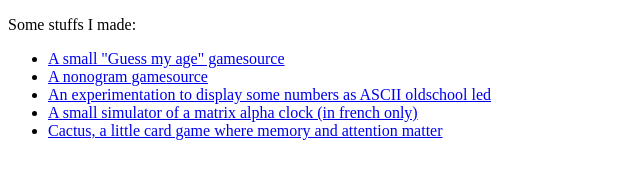
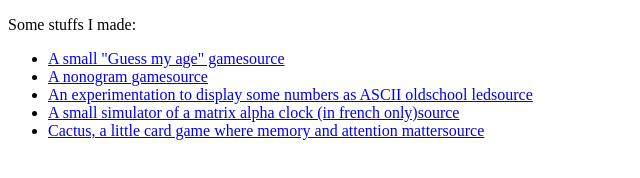
Before and after one commit to Guid75/guid75.github.io, a plain HTML site: page index.html in a window 1280 px wide. Shown: the whole page, without its empty margins (0-640 px from the left). Drawn offline with Linux system fonts and the light colour scheme.

Commit message:
add some links (again)

```diff
--- a/index.html
+++ b/index.html
@@ -10,9 +10,9 @@
 		    <ul>
 		      <li><a href="guessmyage">A small "Guess my age" game</a><a href="https://github.com/Guid75/guessmyage">source</a></li>
 		      <li><a href="picross-elm">A nonogram game</a><a href="https://github.com/Guid75/picross-elm">source</a></li>
-		      <li><a href="elm-led-numbers">An experimentation to display some numbers as ASCII oldschool led</a></li>
-		      <li><a href="matrix-alpha-clock">A small simulator of a matrix alpha clock (in french only)</a></li>
-		      <li><a href="cactus">Cactus, a little card game where memory and attention matter</a></li>
+		      <li><a href="elm-led-numbers">An experimentation to display some numbers as ASCII oldschool led</a><a href="https://github.com/Guid75/elm-led-numbers">source</a></li>
+		      <li><a href="matrix-alpha-clock">A small simulator of a matrix alpha clock (in french only)</a><a href="https://github.com/Guid75/matrix-alpha-clock">source</a></li>
+		      <li><a href="cactus">Cactus, a little card game where memory and attention matter</a><a href="https://github.com/Guid75/cactus">source</a></li>
 		    </ul>
       </div>
     </body>
```
